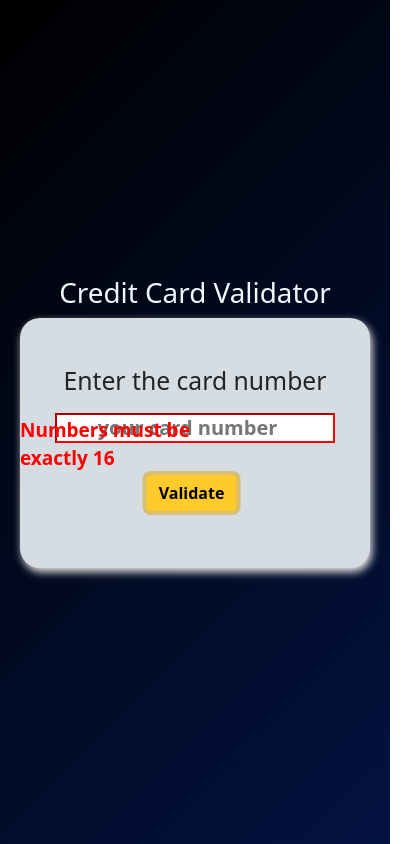
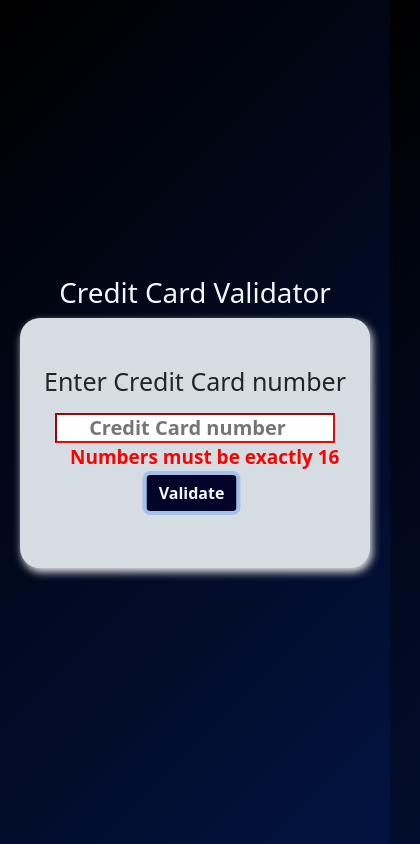
Before and after one commit to Manivarma8/Credit_card, a plain HTML site: page index.html in a window 390 px wide. Both pictures are taken after a click on the button "Validate". Shown: the whole page, 420 px wide, since content can reach past the window. Drawn offline with nearby package versions, Linux system fonts and the light colour scheme.

Commit message:
latest commit

```diff
--- a/credit.css
+++ b/credit.css
@@ -26,6 +26,8 @@ body{
     display: flex;
     font-weight: bold;
     transform: translate(85%, 50%);
+    color: aliceblue;
+    background-color : rgb(4, 4, 41);
 }
 
 #val{
@@ -36,7 +38,7 @@ body{
     position: absolute;
     bottom: 10px;
     transition: opacity 1.5s;
-
+    font-size : 28px;
 
 }
 
@@ -77,6 +79,9 @@ h1{
     bottom: 0;
     right : 50px
 }
+h2{
+    font-size: 25px;
+}
     .btn{
         width : 90px;
        position: absolute;
@@ -85,4 +90,11 @@ h1{
        padding : 5px 20px;
         margin : auto;
     }
+
+#warn{
+width : 100%;
+position : absolute;
+top :50%;
+left : 50px
 }
+}
--- a/credit.js
+++ b/credit.js
@@ -57,7 +57,7 @@ var input = document.getElementById('texts');
             warn.style.color = 'red';
             warn.style.margin = 'auto';
             warn.style.position = "absolute";
-            warn.style.bottom = "38%";
+            warn.style.bottom = "37%";
             warn.style.right = "40%";
             warn.style.fontSize = "19px";
             warn.textContent = message;
--- a/index.html
+++ b/index.html
@@ -12,10 +12,10 @@
 
     <h1>Credit Card Validator</h1>
     <div class="container">
-        <label class = "mt-5" for=""><h2>Enter the card number</h2></label>
-        <input class = "mt-5" type="number" id = "texts" placeholder="your card number">
+        <label class = "mt-5" for=""><h2>Enter Credit Card number</h2></label>
+        <input class = "mt-5" type="number" id = "texts" placeholder="Credit Card number">
         <p id = "warn"></p>
-        <button class = "btn btn-warning mt-2" id = "select">Validate</button>
+        <button class = "btn mt-3" id = "select">Validate</button>
 
         <div>
             <h2  id="val"></h2>
```
